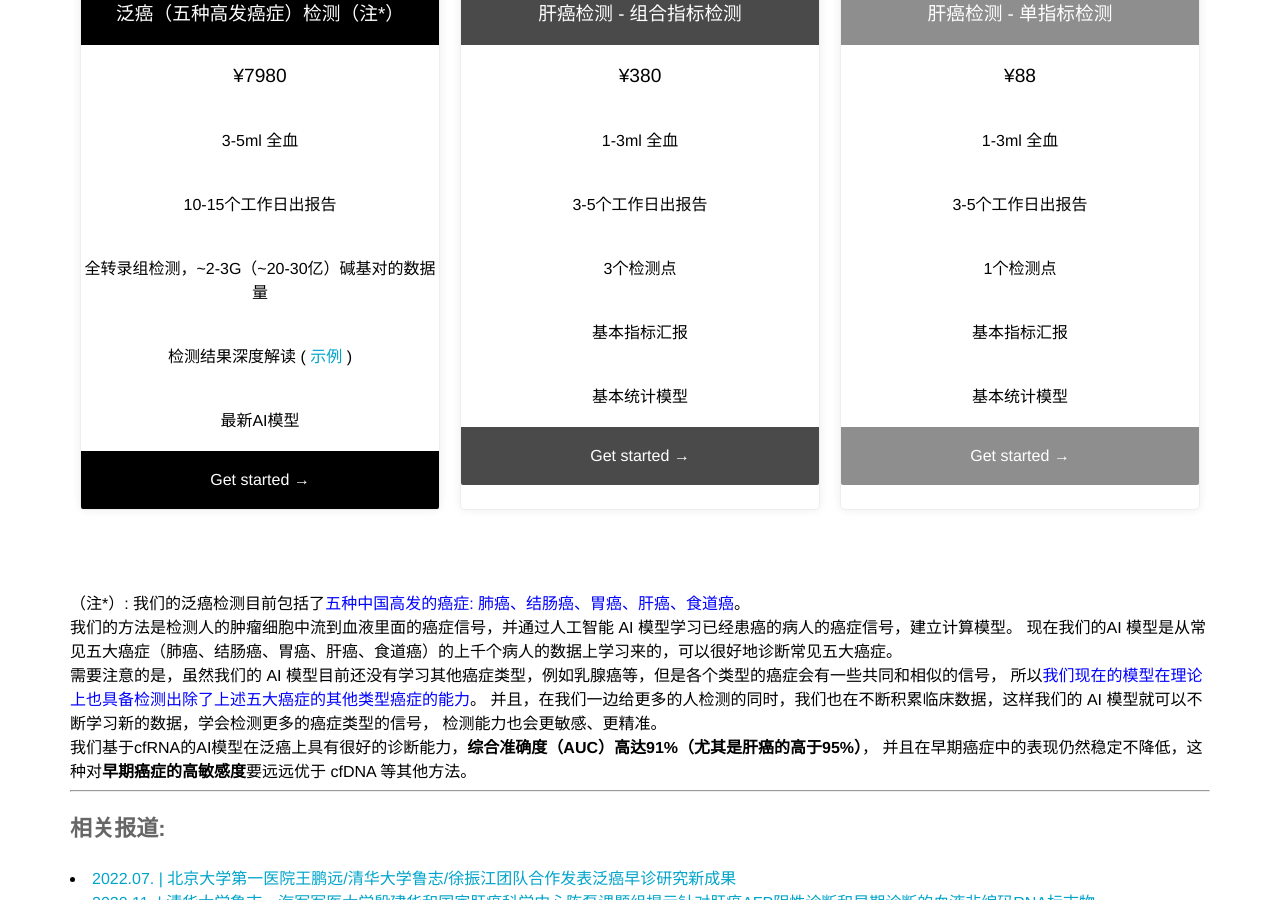
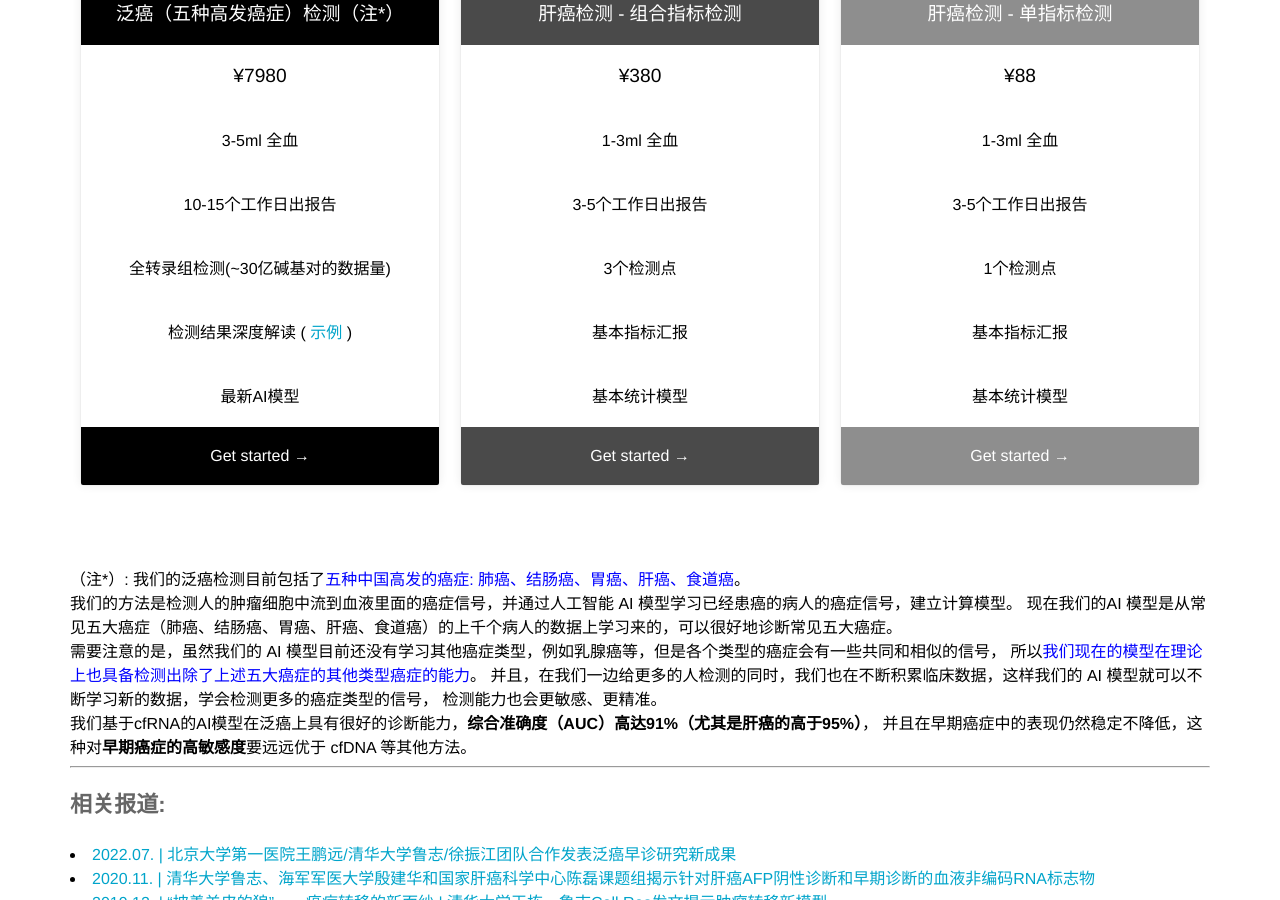
Before and after one commit to lulab/xingene-home, a Jekyll site: the page built from products.html, in a window 1280 px wide and 900 px high, scrolled down 449 px. Built offline with Jekyll 4.4.1, drawn with Linux system fonts in a browser that asks for light colours.

Commit message:
Update products.html

```diff
--- a/products.html
+++ b/products.html
@@ -12,7 +12,7 @@ pricing_table:
         highlight: false
       - text: 10-15个工作日出报告
         highlight: false
-      - text: 全转录组检测，~2-3G（~20-30亿）碱基对的数据量
+      - text: 全转录组检测(~30亿碱基对的数据量)
         highlight: false
       - text: 检测结果深度解读 ( <a href="http://docs.xingene.com/reports/report_demo1">示例</a> )
         highlight: false
```
